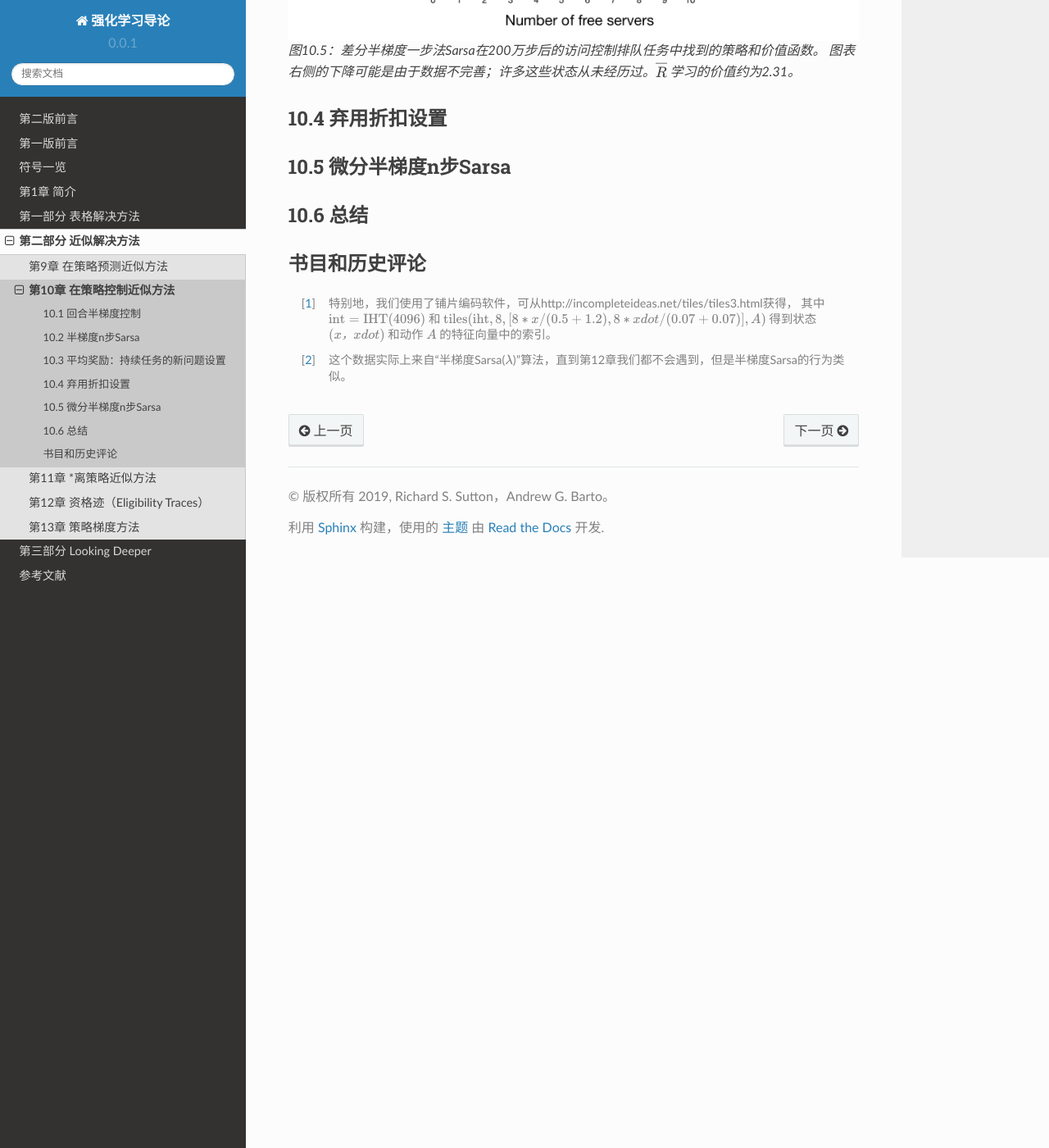
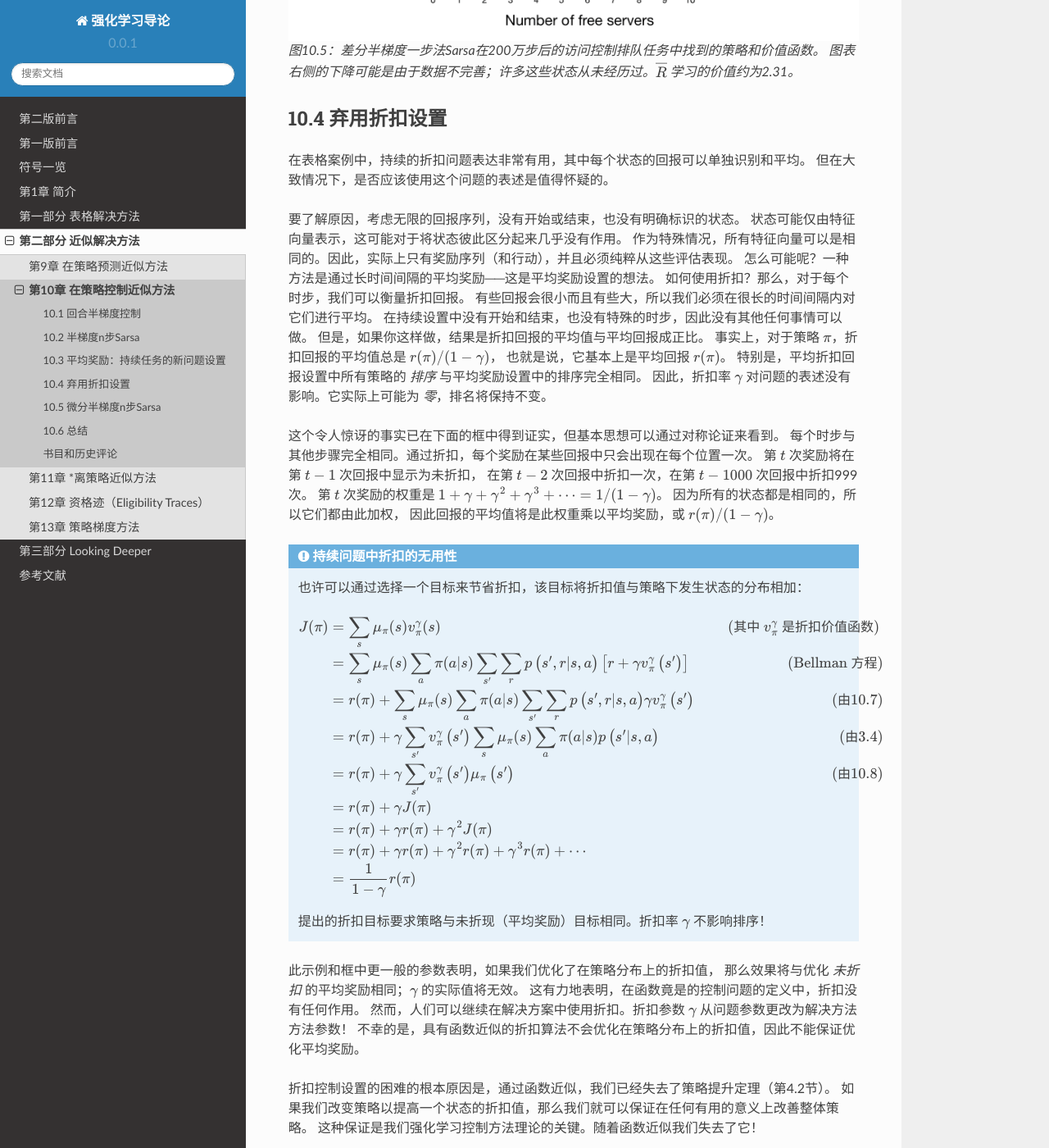
Before and after one commit to qiwihui/reinforcement-learning-an-introduction-chinese, a Sphinx documentation site: the page built from source/partII/chapter10/on-policy_control_with_approximation.rst, in a window 1280 px wide and 1400 px high, scrolled down 9857 px. Shown: the whole window at 82% size. Built offline with Sphinx 7.4.7 and the Read the Docs theme 2.0.0, drawn with Linux system fonts in a browser that asks for light colours; some of the changed text lies outside the part shown.

Commit message:
docs: 10.4 弃用折扣设置

```diff
--- a/source/partII/chapter10/on-policy_control_with_approximation.rst
+++ b/source/partII/chapter10/on-policy_control_with_approximation.rst
@@ -399,6 +399,69 @@ n步回报立即从其表格形式（7.4）推广到函数近似形式：
 10.4 弃用折扣设置
 --------------------
 
+在表格案例中，持续的折扣问题表达非常有用，其中每个状态的回报可以单独识别和平均。
+但在大致情况下，是否应该使用这个问题的表述是值得怀疑的。
+
+要了解原因，考虑无限的回报序列，没有开始或结束，也没有明确标识的状态。
+状态可能仅由特征向量表示，这可能对于将状态彼此区分起来几乎没有作用。
+作为特殊情况，所有特征向量可以是相同的。因此，实际上只有奖励序列（和行动），并且必须纯粹从这些评估表现。
+怎么可能呢？一种方法是通过长时间间隔的平均奖励──这是平均奖励设置的想法。
+如何使用折扣？那么，对于每个时步，我们可以衡量折扣回报。
+有些回报会很小而且有些大，所以我们必须在很长的时间间隔内对它们进行平均。
+在持续设置中没有开始和结束，也没有特殊的时步，因此没有其他任何事情可以做。
+但是，如果你这样做，结果是折扣回报的平均值与平均回报成正比。
+事实上，对于策略 :math:`\pi`，折扣回报的平均值总是 :math:`r(\pi)/(1-\gamma)`，
+也就是说，它基本上是平均回报 :math:`r(\pi)`。
+特别是，平均折扣回报设置中所有策略的 *排序* 与平均奖励设置中的排序完全相同。
+因此，折扣率 :math:`\gamma` 对问题的表述没有影响。它实际上可能为 *零*，排名将保持不变。
+
+这个令人惊讶的事实已在下面的框中得到证实，但基本思想可以通过对称论证来看到。
+每个时步与其他步骤完全相同。通过折扣，每个奖励在某些回报中只会出现在每个位置一次。
+第 :math:`t` 次奖励将在第 :math:`t-1` 次回报中显示为未折扣，
+在第 :math:`t-2` 次回报中折扣一次，在第 :math:`t-1000` 次回报中折扣999次。
+第 :math:`t` 次奖励的权重是 :math:`1+\gamma+\gamma^{2}+\gamma^{3}+\cdots=1/(1-\gamma)`。
+因为所有的状态都是相同的，所以它们都由此加权，
+因此回报的平均值将是此权重乘以平均奖励，或 :math:`r(\pi)/(1-\gamma)`。
+
+.. admonition:: 持续问题中折扣的无用性
+    :class: note
+
+    也许可以通过选择一个目标来节省折扣，该目标将折扣值与策略下发生状态的分布相加：
+
+    .. math::
+
+        \begin{aligned}
+        J(\pi) &=\sum_{s} \mu_{\pi}(s) v_{\pi}^{\gamma}(s) & \text { (其中 } v_{\pi}^{\gamma} \text { 是折扣价值函数) } \\
+        &=\sum_{s} \mu_{\pi}(s) \sum_{a} \pi(a | s) \sum_{s^{\prime}} \sum_{r} p\left(s^{\prime}, r | s, a\right)\left[r+\gamma v_{\pi}^{\gamma}\left(s^{\prime}\right)\right] &\text {(Bellman 方程)} \\
+        &=r(\pi)+\sum_{s} \mu_{\pi}(s) \sum_{a} \pi(a | s) \sum_{s^{\prime}} \sum_{r} p\left(s^{\prime}, r | s, a\right) \gamma v_{\pi}^{\gamma}\left(s^{\prime}\right) &\text{(由10.7)} \\
+        &=r(\pi)+\gamma \sum_{s^{\prime}} v_{\pi}^{\gamma}\left(s^{\prime}\right) \sum_{s} \mu_{\pi}(s) \sum_{a} \pi(a | s) p\left(s^{\prime} | s, a\right) &\text{(由3.4)} \\
+        &=r(\pi)+\gamma \sum_{s^{\prime}} v_{\pi}^{\gamma}\left(s^{\prime}\right) \mu_{\pi}\left(s^{\prime}\right) &\text{(由10.8)} \\
+        &=r(\pi)+\gamma J(\pi) \\
+        &=r(\pi)+\gamma r(\pi)+\gamma^{2} J(\pi) \\
+        &=r(\pi)+\gamma r(\pi)+\gamma^{2} r(\pi)+\gamma^{3} r(\pi)+\cdots \\
+        &=\frac{1}{1-\gamma} r(\pi)
+        \end{aligned}
+
+    提出的折扣目标要求策略与未折现（平均奖励）目标相同。折扣率 :math:`\gamma` 不影响排序！
+
+此示例和框中更一般的参数表明，如果我们优化了在策略分布上的折扣值，
+那么效果将与优化 *未折扣* 的平均奖励相同；:math:`\gamma` 的实际值将无效。
+这有力地表明，在函数竟是的控制问题的定义中，折扣没有任何作用。
+然而，人们可以继续在解决方案中使用折扣。折扣参数 :math:`\gamma` 从问题参数更改为解决方法方法参数！
+不幸的是，具有函数近似的折扣算法不会优化在策略分布上的折扣值，因此不能保证优化平均奖励。
+
+折扣控制设置的困难的根本原因是，通过函数近似，我们已经失去了策略提升定理（第4.2节）。
+如果我们改变策略以提高一个状态的折扣值，那么我们就可以保证在任何有用的意义上改善整体策略。
+这种保证是我们强化学习控制方法理论的关键。随着函数近似我们失去了它！
+
+事实上，缺乏策略提升定理也是总回合和平均奖励设置的理论空白。
+一旦我们引入函数近似，我们就无法再保证任何设置的提升。
+在第13章中，我们介绍了基于参数化策略的另一类强化学习算法，
+并且我们有一个理论上的保证称为“策略梯度定理”，其作用与策略提升定理类似。
+但是对于学习动作价值的方法，我们似乎目前没有局部改进保证（Perkins和Precup（2003）采用的方法可能提供答案的一部分）。
+我们确实知道 :math:`\varepsilon` -贪婪化有时可能导致低劣的策略，
+因为策略可能会在好的策略之间振动而不是收敛（Gordon，1996a）。这是一个有多个开放理论问题的领域。
+
 
 10.5 微分半梯度n步Sarsa
 -----------------------------
```
